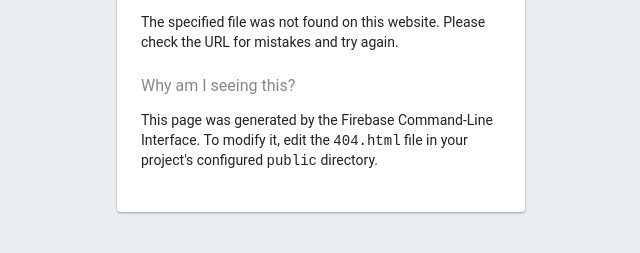
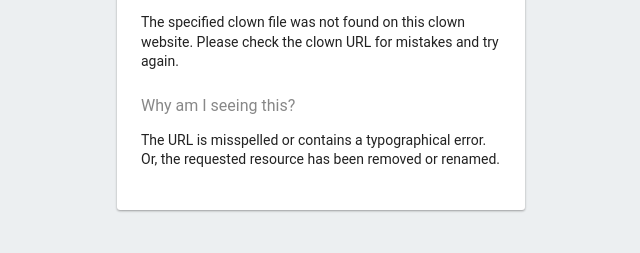
Before and after one commit to CCS-Consulting-Cooperative/ccs-consulting-landing-page, a website: page public/404.html in a window 1280 px wide. Shown: the part 187-440 px from the top of the page, without its empty margins (319-959 px from the left). Drawn offline with Linux system fonts and the light colour scheme.

Commit message:
Josh update 404 page

```diff
--- a/public/404.html
+++ b/public/404.html
@@ -25,9 +25,10 @@
     <div id="message">
       <h2>404</h2>
       <h1>Page Not Found</h1>
-      <p>The specified file was not found on this website. Please check the URL for mistakes and try again.</p>
+      <p>The specified clown file was not found on this clown website. Please check the clown URL for mistakes and try again.</p>
       <h3>Why am I seeing this?</h3>
-      <p>This page was generated by the Firebase Command-Line Interface. To modify it, edit the <code>404.html</code> file in your project's configured <code>public</code> directory.</p>
+      <p>The URL is misspelled or contains a typographical error.
+        Or, the requested resource has been removed or renamed.</p>
     </div>
   </body>
 </html>
```
